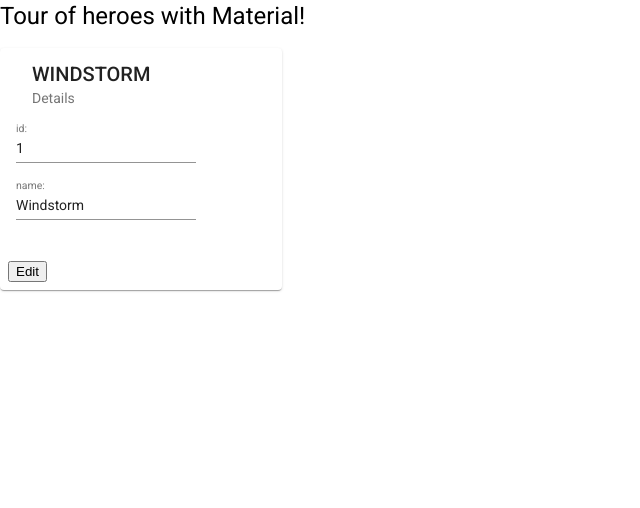
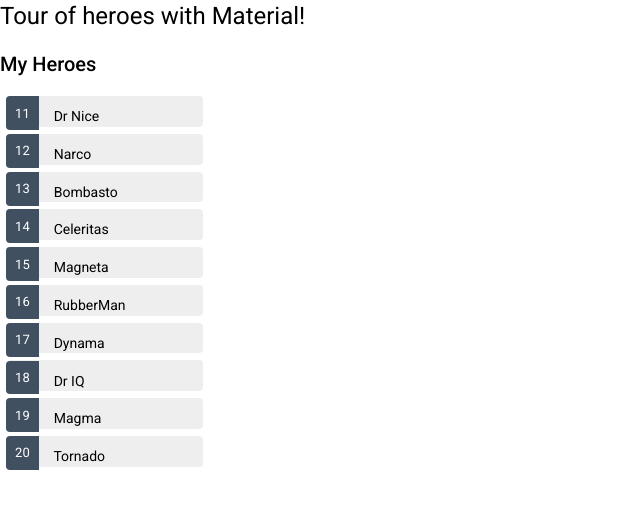
Before and after one commit to sergiotendero/material-tour-of-heroes, an Angular app: page / in a window 1280 px wide. Shown: the top 508 px of the page, without its empty margins (0-640 px from the left). Built offline with nearby package versions, Linux system fonts and the light colour scheme.

Commit message:
Step 2. Display a List

```diff
--- a/src/app/heroes/heroes.component.css
+++ b/src/app/heroes/heroes.component.css
@@ -1,3 +1,55 @@
 .hero-card {
     max-width: 250px;
 }
+/* HeroesComponent's private CSS styles */
+.heroes {
+    margin: 0 0 2em 0;
+    list-style-type: none;
+    padding: 0;
+    width: 15em;
+  }
+  .heroes li {
+    cursor: pointer;
+    position: relative;
+    left: 0;
+    background-color: #EEE;
+    margin: .5em;
+    padding: .3em 0;
+    height: 1.6em;
+    border-radius: 4px;
+  }
+  .heroes li:hover {
+    color: #2c3a41;
+    background-color: #e6e6e6;
+    left: .1em;
+  }
+  .heroes li.selected {
+    background-color: black;
+    color: white;
+  }
+  .heroes li.selected:hover {
+    background-color: #505050;
+    color: white;
+  }
+  .heroes li.selected:active {
+    background-color: black;
+    color: white;
+  }
+  .heroes .badge {
+    display: inline-block;
+    font-size: small;
+    color: white;
+    padding: 0.8em 0.7em 0 0.7em;
+    background-color:#405061;
+    line-height: 1em;
+    position: relative;
+    left: -1px;
+    top: -4px;
+    height: 1.8em;
+    margin-right: .8em;
+    border-radius: 4px 0 0 4px;
+  }
+
+  input {
+    padding: .5rem;
+  }
--- a/src/app/heroes/heroes.component.html
+++ b/src/app/heroes/heroes.component.html
@@ -1,19 +1,28 @@
+<h2>My Heroes</h2>
+<ul class="heroes">
+    <li *ngFor="let hero of heroes" [class.selected]="hero === selectedHero" (click)="onSelect(hero)">
+        <span class="badge">{{hero.id}}</span> {{hero.name}}
+    </li>
+</ul>
+
+<div *ngIf="selectedHero">
 <mat-card class="hero-card">
     <mat-card-header>
-        <mat-card-title>{{hero.name | uppercase}}</mat-card-title>
+        <mat-card-title>{{selectedHero.name | uppercase}}</mat-card-title>
         <mat-card-subtitle>Details</mat-card-subtitle>
     </mat-card-header>
     <mat-card-content>
         <mat-form-field>
             <mat-label>id:</mat-label>
-            <input matInput [(ngModel)]="hero.id" readonly />
+            <input matInput [(ngModel)]="selectedHero.id" readonly />
         </mat-form-field>
         <mat-form-field>
             <mat-label>name:</mat-label>
-            <input matInput [(ngModel)]="hero.name" placeholder="name" />
+            <input matInput [(ngModel)]="selectedHero.name" placeholder="name" />
         </mat-form-field>
     </mat-card-content>
     <mat-card-actions>
         <button mat-button>Edit</button>
     </mat-card-actions>
 </mat-card>
+</div>
--- a/src/app/heroes/heroes.component.ts
+++ b/src/app/heroes/heroes.component.ts
@@ -1,5 +1,6 @@
 import { Component, OnInit } from '@angular/core';
 import { Hero } from '../hero';
+import { HEROES } from '../mock-heroes';
 
 @Component({
   selector: 'app-heroes',
@@ -13,9 +14,17 @@ export class HeroesComponent implements OnInit {
     name: 'Windstorm'
   };
 
+  heroes = HEROES;
+
+  selectedHero?: Hero;
+
   constructor() { }
 
   ngOnInit(): void {
   }
 
+  onSelect(selectedHero: Hero): void {
+    this.selectedHero = selectedHero;
+  }
+
 }
--- /dev/null
+++ b/src/app/mock-heroes.ts
@@ -0,0 +1,14 @@
+import { Hero } from './hero';
+
+export const HEROES: Hero[] = [
+  { id: 11, name: 'Dr Nice' },
+  { id: 12, name: 'Narco' },
+  { id: 13, name: 'Bombasto' },
+  { id: 14, name: 'Celeritas' },
+  { id: 15, name: 'Magneta' },
+  { id: 16, name: 'RubberMan' },
+  { id: 17, name: 'Dynama' },
+  { id: 18, name: 'Dr IQ' },
+  { id: 19, name: 'Magma' },
+  { id: 20, name: 'Tornado' }
+];
```
